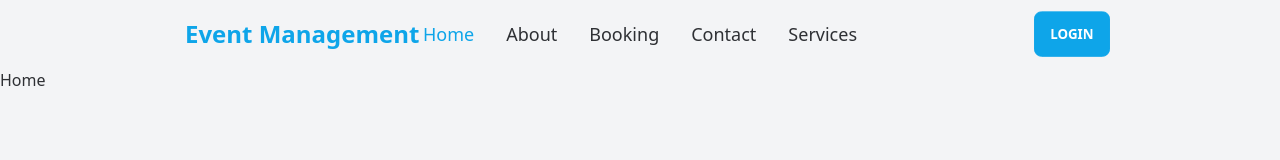
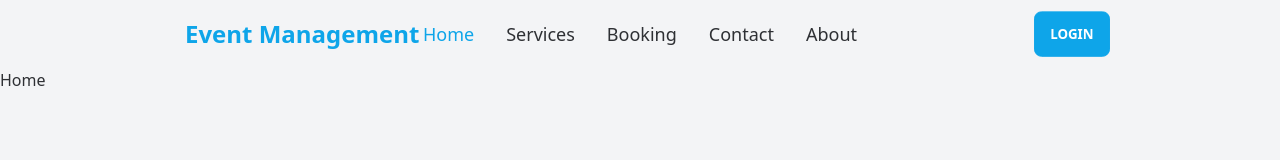
Before and after one commit to fattahsamit/event-management, a React (Vite) app: page / in a window 1280 px wide. Shown: the top 160 px of the page. Built offline with nearby package versions, Linux system fonts and the light colour scheme.

Commit message:
rearrange links

```diff
--- a/src/pages/Header/Header.jsx
+++ b/src/pages/Header/Header.jsx
@@ -31,7 +31,7 @@ const Header = () => {
               <ActiveLink to={"/"}>Home</ActiveLink>
             </li>
             <li>
-              <ActiveLink to={"/about"}>About</ActiveLink>
+              <ActiveLink to={"/services"}>Services</ActiveLink>
             </li>
             <li>
               <ActiveLink to={"/booking"}>Booking</ActiveLink>
@@ -40,7 +40,7 @@ const Header = () => {
               <ActiveLink to={"/contact"}>Contact</ActiveLink>
             </li>
             <li>
-              <ActiveLink to={"/services"}>Services</ActiveLink>
+              <ActiveLink to={"/about"}>About</ActiveLink>
             </li>
             <li>
               <ActiveLink to={"/login"}>Login</ActiveLink>
@@ -58,7 +58,7 @@ const Header = () => {
             <ActiveLink to={"/"}>Home</ActiveLink>
           </li>
           <li>
-            <ActiveLink to={"/about"}>About</ActiveLink>
+            <ActiveLink to={"/services"}>Services</ActiveLink>
           </li>
           <li>
             <ActiveLink to={"/booking"}>Booking</ActiveLink>
@@ -67,7 +67,7 @@ const Header = () => {
             <ActiveLink to={"/contact"}>Contact</ActiveLink>
           </li>
           <li>
-            <ActiveLink to={"/services"}>Services</ActiveLink>
+            <ActiveLink to={"/about"}>About</ActiveLink>
           </li>
         </ul>
       </div>
```
